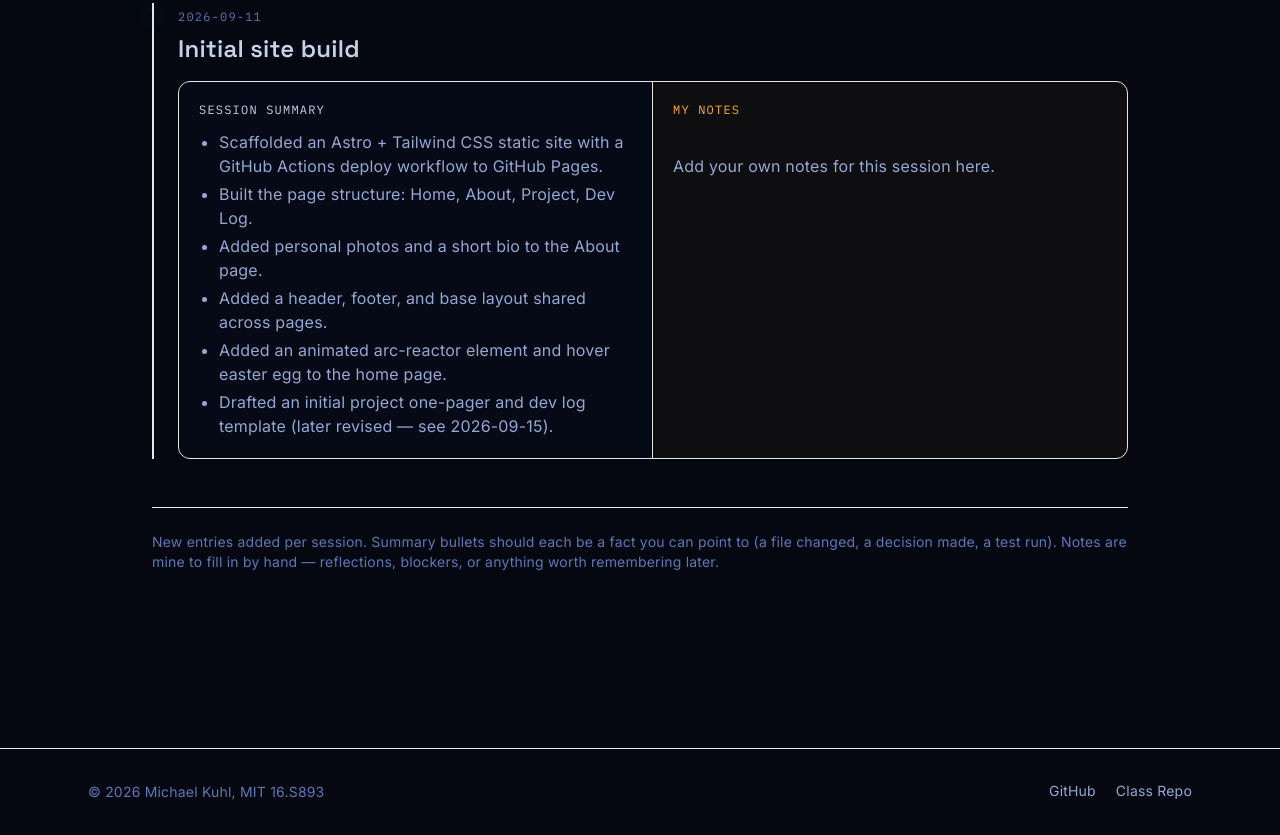
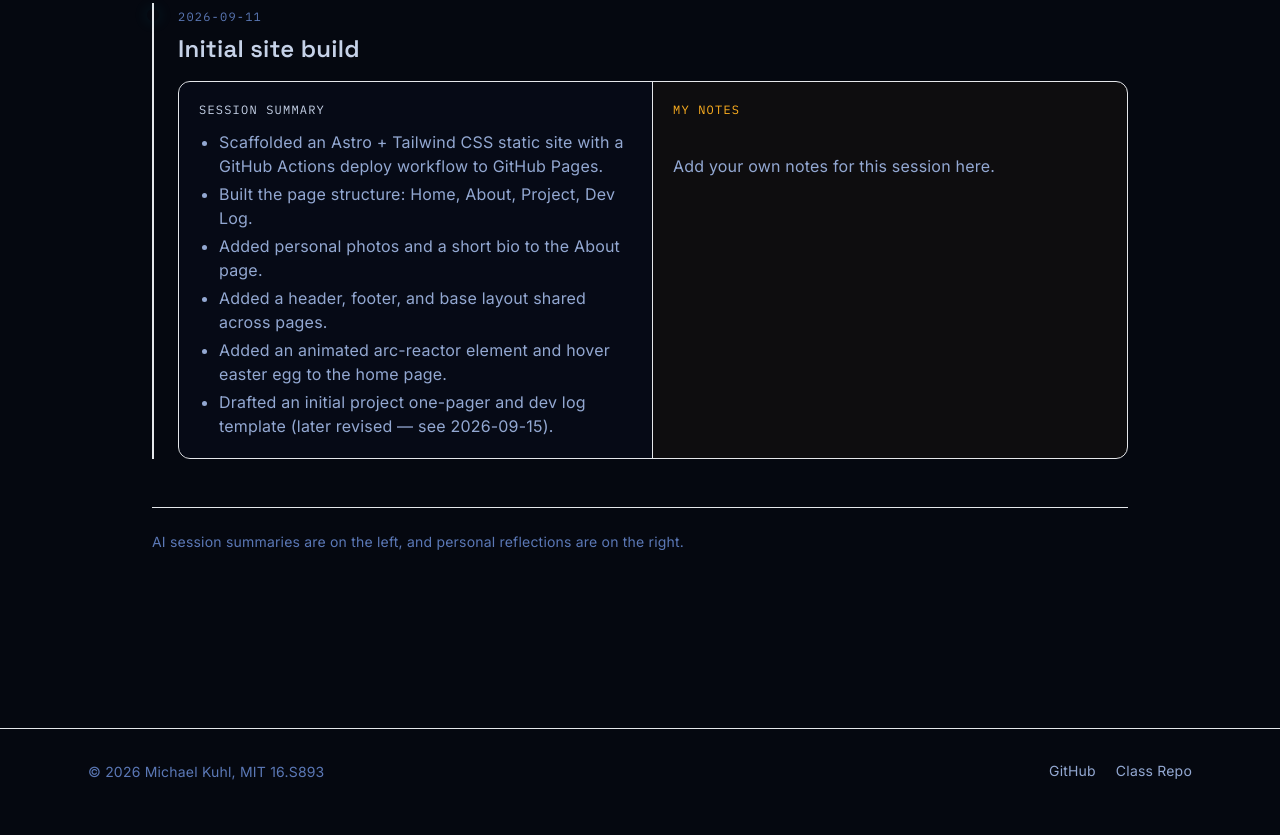
Before and after one commit to 16S893-AI-for-engineering-research/michaelkuhl10, an Astro site: page /michaelkuhl10/dev-log in a window 1280 px wide. Shown: the part 1323-2158 px from the top of the page. Built offline with nearby package versions, Linux system fonts and the light colour scheme; Astro itself is replaced by a stand-in of ours.

Commit message:
Revise dev log section description
Updated the description of the dev log section to clarify the layout of AI session summaries and personal reflections.

```diff
--- a/src/pages/dev-log.astro
+++ b/src/pages/dev-log.astro
@@ -96,9 +96,7 @@ const entries = [
     </div>
 
     <p class="mt-12 text-sm text-space-400 border-t border-orbit/10 pt-6">
-      New entries added per session. Summary bullets should each be a fact you can
-      point to (a file changed, a decision made, a test run). Notes are mine to
-      fill in by hand — reflections, blockers, or anything worth remembering later.
+      AI session summaries are on the left, and personal reflections are on the right.
     </p>
   </section>
 </BaseLayout>
```
